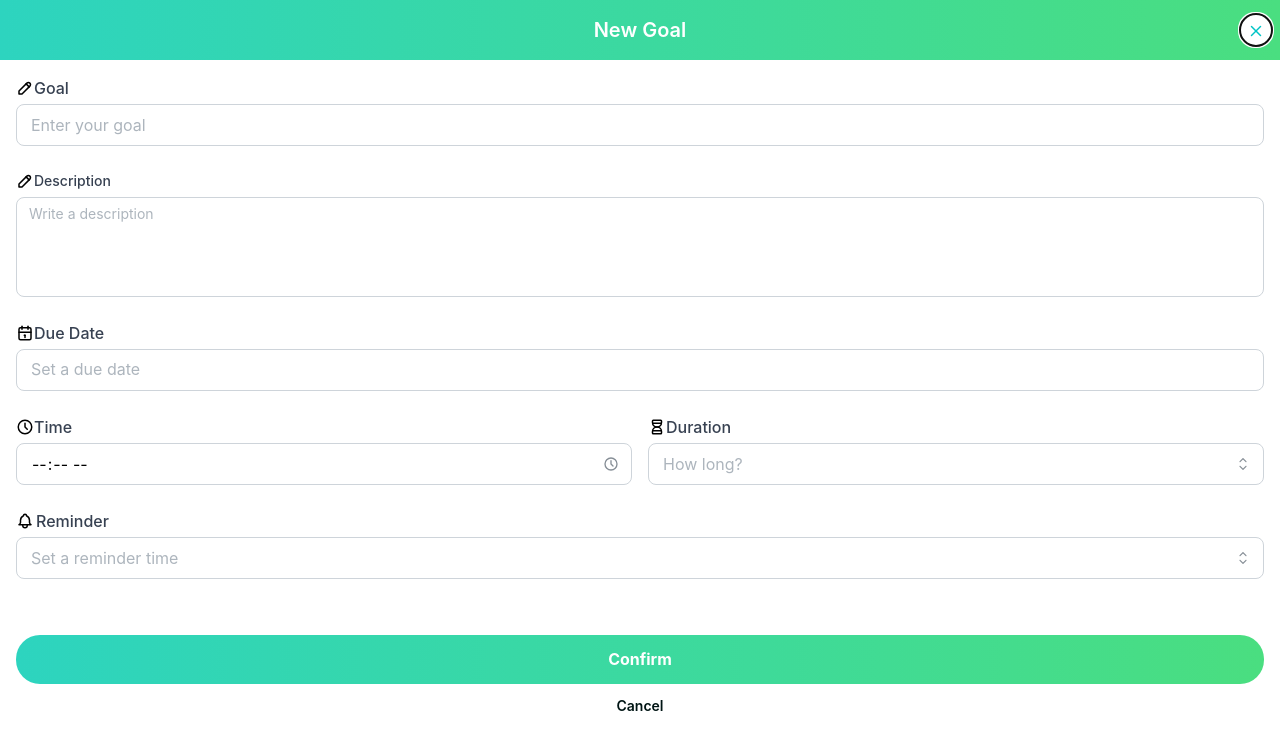
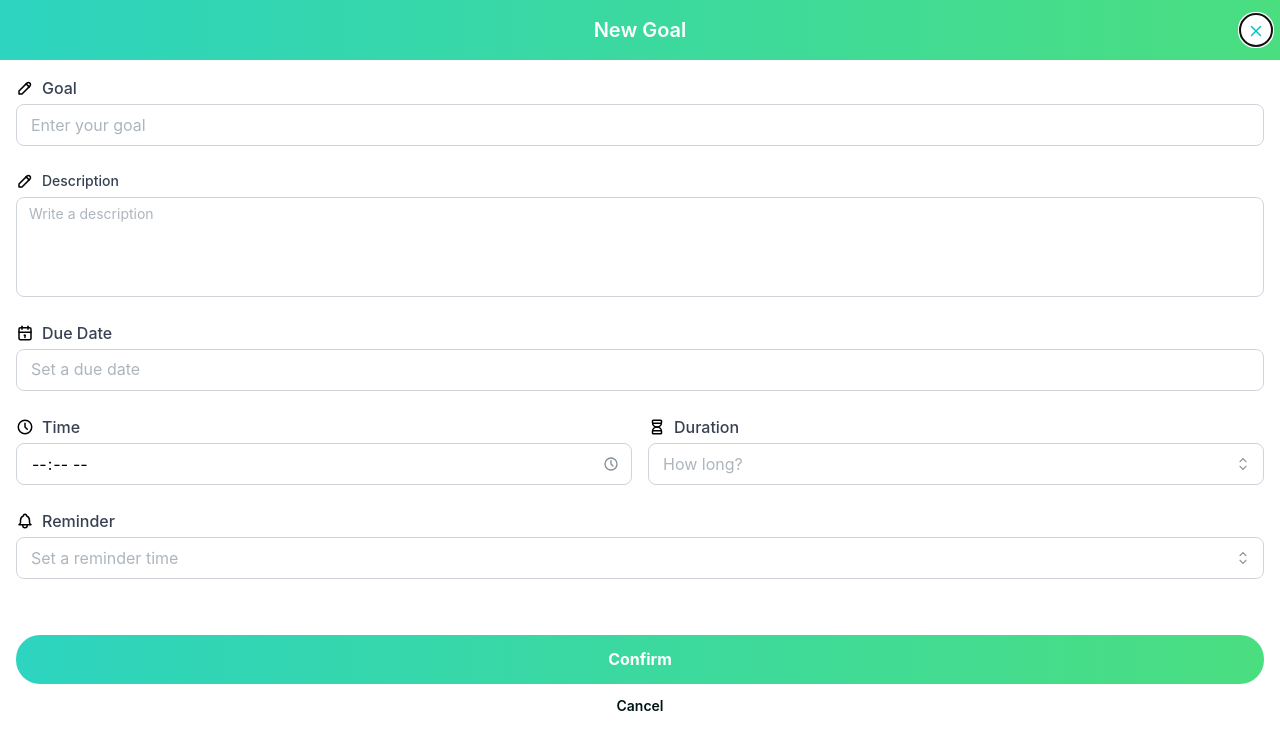
Before and after one commit to tempus-colab/goalify-client, a React (Vite) app: page /goals/1/edit in a window 1280 px wide. Shown: the top 750 px of the page. Built offline with nearby package versions, Linux system fonts and the light colour scheme.

Commit message:
added space between icon and label

```diff
--- a/src/pages/goals/edit/index.tsx
+++ b/src/pages/goals/edit/index.tsx
@@ -84,7 +84,7 @@ const EditGoal = () => {
             radius="md"
             size="md"
             label={
-              <Flex align="center">
+              <Flex align="center" gap={8}>
                 <IconPencil size={18} />
                 <label className="text-gray-700 font-medium">Goal</label>
               </Flex>
@@ -98,7 +98,7 @@ const EditGoal = () => {
           <Textarea
             radius="md"
             label={
-              <Flex align="center">
+              <Flex align="center" gap={8}>
                 <IconPencil size={18} />
                 <label className="text-gray-700 font-medium">Description</label>
               </Flex>
@@ -113,7 +113,7 @@ const EditGoal = () => {
             radius="md"
             size="md"
             label={
-              <Flex align="center">
+              <Flex align="center" gap={8}>
                 <IconCalendar size={18} />
                 <label className="text-gray-700 font-medium">Due Date</label>
               </Flex>
@@ -139,7 +139,7 @@ const EditGoal = () => {
                 radius="md"
                 size="md"
                 label={
-                  <Flex align="center">
+                  <Flex align="center" gap={8}>
                     <IconClock size={18} />
                     <label className="text-gray-700 font-medium">Time</label>
                   </Flex>
@@ -155,7 +155,7 @@ const EditGoal = () => {
                 radius="md"
                 size="md"
                 label={
-                  <Flex align="center">
+                  <Flex align="center" gap={8}>
                     <IconHourglass size={18} />
                     <label className="text-gray-700 font-medium">Duration</label>
                   </Flex>
@@ -187,7 +187,7 @@ const EditGoal = () => {
             radius="md"
             size="md"
             label={
-              <Flex align="center" gap={2}>
+              <Flex align="center" gap={8}>
                 <IconBell size={18} />
                 <label className="text-gray-700 font-medium">Reminder</label>
               </Flex>
--- a/src/pages/goals/new/index.tsx
+++ b/src/pages/goals/new/index.tsx
@@ -84,9 +84,9 @@ const GoalForm = () => {
             radius="md"
             size="md"
             label={
-              <Flex align="center">
+              <Flex align="center" gap={8}>
                 <IconPencil size={18} />
-                <label className="text-gray-700 font-medium">Goal</label>
+                <label className="text-gray-700 font-medium ">Goal</label>
               </Flex>
             }
             placeholder="Enter your goal"
@@ -98,7 +98,7 @@ const GoalForm = () => {
           <Textarea
             radius="md"
             label={
-              <Flex align="center">
+              <Flex align="center" gap={8}>
                 <IconPencil size={18} />
                 <label className="text-gray-700 font-medium">Description</label>
               </Flex>
@@ -113,7 +113,7 @@ const GoalForm = () => {
             radius="md"
             size="md"
             label={
-              <Flex align="center">
+              <Flex align="center" gap={8}>
                 <IconCalendar size={18} />
                 <label className="text-gray-700 font-medium">Due Date</label>
               </Flex>
@@ -139,7 +139,7 @@ const GoalForm = () => {
                 radius="md"
                 size="md"
                 label={
-                  <Flex align="center">
+                  <Flex align="center" gap={8}>
                     <IconClock size={18} />
                     <label className="text-gray-700 font-medium">Time</label>
                   </Flex>
@@ -155,7 +155,7 @@ const GoalForm = () => {
                 radius="md"
                 size="md"
                 label={
-                  <Flex align="center">
+                  <Flex align="center" gap={8}>
                     <IconHourglass size={18} />
                     <label className="text-gray-700 font-medium">Duration</label>
                   </Flex>
@@ -187,7 +187,7 @@ const GoalForm = () => {
             radius="md"
             size="md"
             label={
-              <Flex align="center" gap={2}>
+              <Flex align="center" gap={8}>
                 <IconBell size={18} />
                 <label className="text-gray-700 font-medium">Reminder</label>
               </Flex>
```
